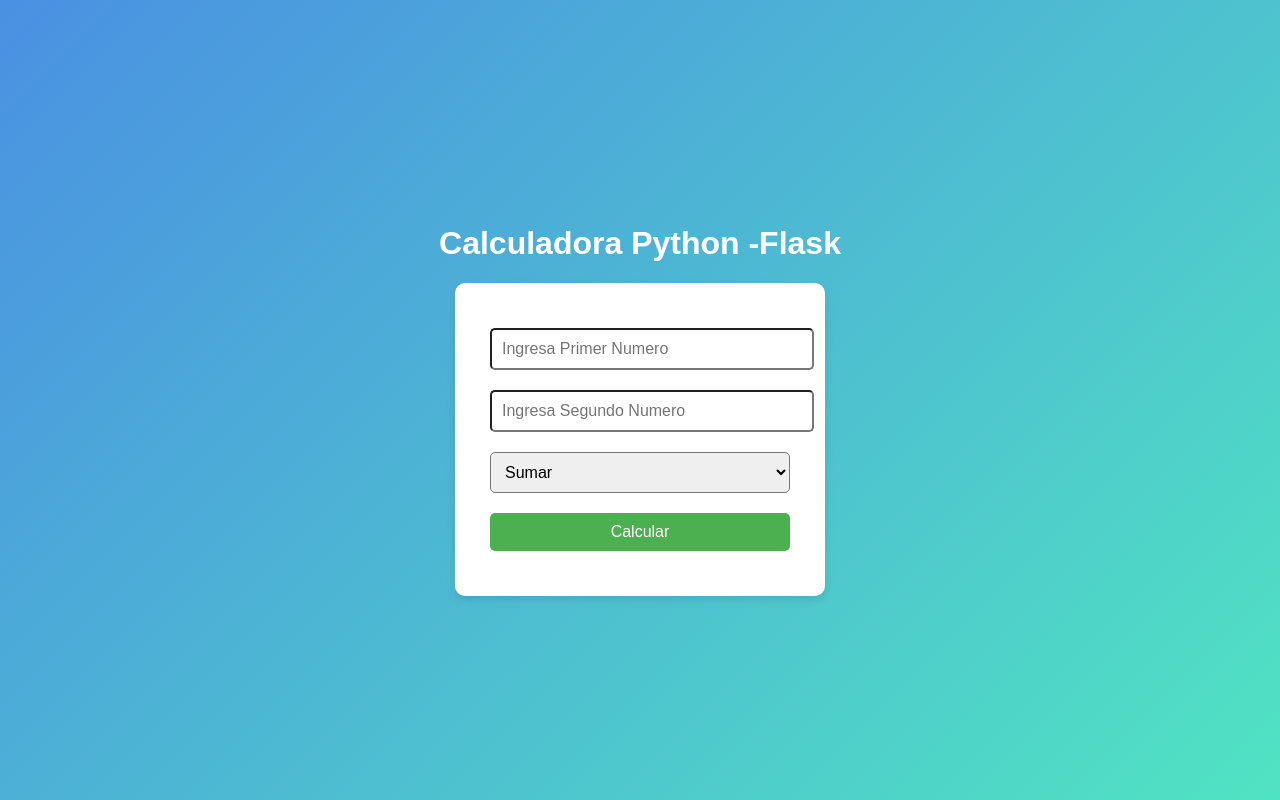
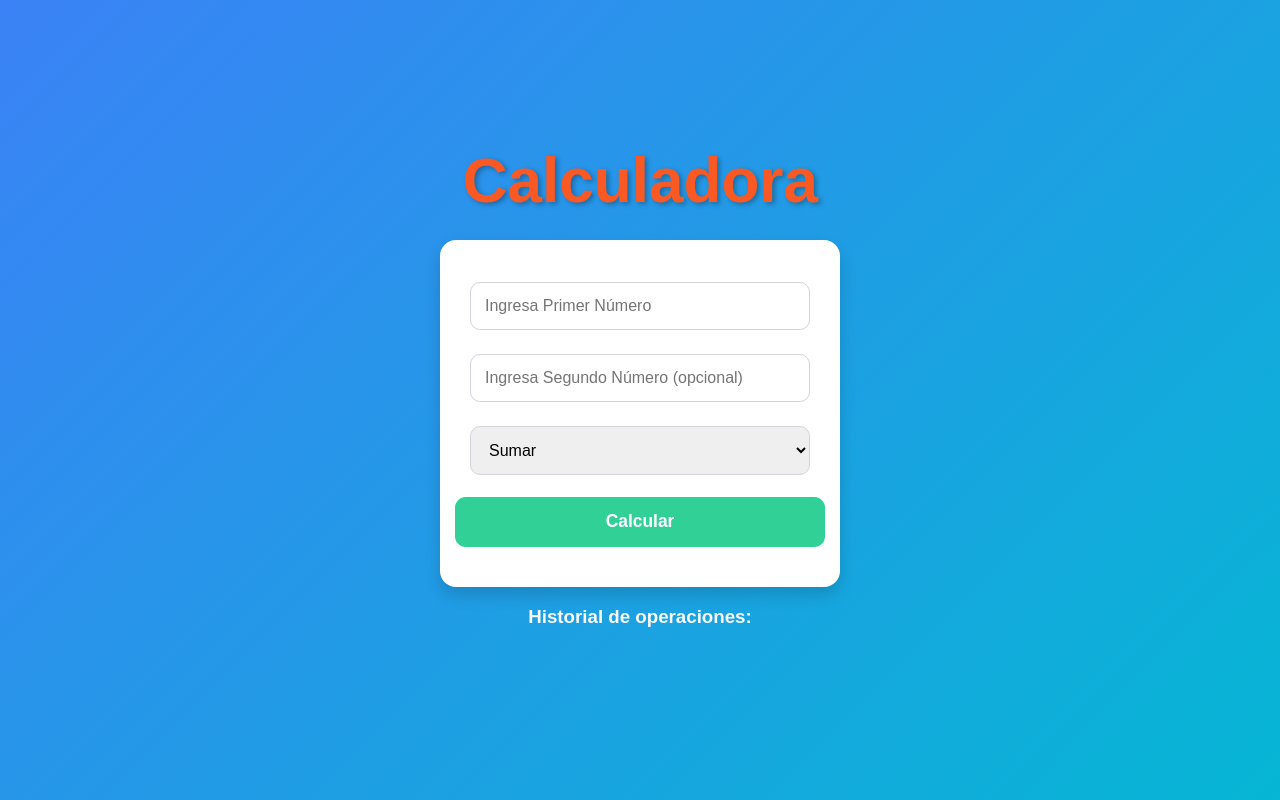
Before and after one commit to JFCandia/Calculadora2, a Flask app: page / in a window 1280 px wide. Run offline with Flask 3, Linux system fonts and the light colour scheme.

Commit message:
Actualización: se modificó el diseño y se agregó historial

```diff
--- a/app.py
+++ b/app.py
@@ -1,26 +1,72 @@
-from flask import Flask, request, render_template
-import math  # Importamos math para operaciones matemáticas
+from flask import Flask, request, render_template, session
+import math
 
 app = Flask(__name__)
+app.secret_key = 'clave_secreta_para_sesion'
 
-@app.route("/", methods=["GET", "POST"])
-def calculator():
+# Función para guardar solo la nueva operación en el archivo
+def guardar_historial_en_archivo(item):
+    with open("historial_operaciones.txt", "a", encoding="utf-8") as archivo:
+        archivo.write(item + "\n")
+
+@app.route('/', methods=['GET', 'POST'])
+def calculadora():
+    if 'history' not in session:
+        session['history'] = []  # Inicializamos el historial en la sesión
+
     result = None
-    if request.method == "POST":
-        num1 = float(request.form["num1"])
-        num2 = float(request.form["num2"])
-        operation = request.form["operation"]
+    if request.method == 'POST':
+        num1 = float(request.form['num1'])
+        num2 = float(request.form.get('num2', 0))  # Por defecto 0 si no se usa
+        operation = request.form['operation']
 
-        if operation == "add":
+        if operation == 'add':
             result = num1 + num2
-        elif operation == "subtract":
+            operacion = f"{num1} + {num2} = {result}"
+        elif operation == 'subtract':
             result = num1 - num2
-        elif operation == "multiply":
+            operacion = f"{num1} - {num2} = {result}"
+        elif operation == 'multiply':
             result = num1 * num2
-        elif operation == "divide":
-            result = num1 / num2 if num2 != 0 else "Error: División por cero"
-    return render_template("calculator.html", result=result)
+            operacion = f"{num1} * {num2} = {result}"
+        elif operation == 'divide':
+            if num2 != 0:
+                result = num1 / num2
+                operacion = f"{num1} / {num2} = {result}"
+            else:
+                result = "Error: División por cero"
+                operacion = f"Error en división de {num1} / {num2}"
+        elif operation == 'modulo':
+            if num2 != 0:
+                result = num1 % num2
+                operacion = f"{num1} % {num2} = {result}"
+            else:
+                result = "Error: División por cero"
+                operacion = f"Error en módulo de {num1} % {num2}"
+        elif operation == 'power':
+            result = num1 ** num2
+            operacion = f"{num1} ^ {num2} = {result}"
+        elif operation == 'sqrt':
+            if num1 >= 0:
+                result = math.sqrt(num1)
+                operacion = f"√{num1} = {result}"
+            else:
+                result = "Error: Número negativo"
+                operacion = f"Error en raíz cuadrada de {num1}"
+        elif operation == 'factorial':
+            if num1 >= 0 and num1 == int(num1):
+                result = math.factorial(int(num1))
+                operacion = f"{int(num1)}! = {result}"
+            else:
+                result = "Error: Factorial solo para enteros no negativos"
+                operacion = f"Error en factorial de {num1}"
 
-# Asegúrate de que esta parte esté al nivel principal
-if __name__ == "__main__":
+        # Agregar la operación al historial de sesión
+        if result != None:
+            session['history'].append(operacion)
+            guardar_historial_en_archivo(operacion)  # Guardar solo la nueva operación
+
+    return render_template('calculator.html', result=result, history=session['history'])
+
+if __name__ == '__main__':
     app.run(debug=True)
--- a/static/styles.css
+++ b/static/styles.css
@@ -1,9 +1,8 @@
 /* General */
 body {
-    background: linear-gradient(135deg, #4a90e2, #50e3c2);
-    color: white;
-    font-family: Arial, sans-serif;
-    background-color: #f4f4f9;
+    background: linear-gradient(135deg, #3b82f6, #06b6d4); /* Azul y cian más vibrantes */
+    color: #f9fafb; /* Blanco más suave */
+    font-family: 'Arial', sans-serif;
     margin: 0;
     padding: 0;
     display: flex;
@@ -11,50 +10,119 @@ body {
     align-items: center;
     justify-content: center;
     height: 100vh;
+    overflow: hidden;
+    transition: background-color 0.3s ease-in-out, color 0.3s ease-in-out;
 }
 
 /* Formulario */
 form {
-    background-color: #fff;
-    padding: 35px;
-    border-radius: 10px;
-    box-shadow: 0 4px 8px rgba(0, 0, 0, 0.1);
-    width: 300px;
+    background-color: #ffffff;
+    padding: 30px;
+    border-radius: 16px;
+    box-shadow: 0 8px 16px rgba(0, 0, 0, 0.15);
+    width: 340px;
     text-align: center;
+    transition: transform 0.3s ease-in-out, box-shadow 0.3s ease-in-out, background-color 0.3s ease-in-out;
+    animation: formPulse 3s infinite; /* Animación de pulso */
+}
+
+form:hover {
+    transform: scale(1.05); /* Agrandamiento suave */
+    box-shadow: 0 12px 24px rgba(0, 0, 0, 0.25); /* Sombra más pronunciada */
+    background-color: #f0f9ff; /* Azul claro */
+}
+
+/* Animación de pulso para el formulario */
+@keyframes formPulse {
+    0%, 100% {
+        transform: scale(1); /* Tamaño normal */
+        background-color: #ffffff; /* Blanco */
+    }
+    50% {
+        transform: scale(1.02); /* Ligero agrandamiento */
+        background-color: #e0f7fa; /* Azul muy claro */
+    }
 }
 
 input, select, button {
-    margin: 10px 0;
-    padding: 10px;
+    margin: 12px 0;
+    padding: 14px;
     width: 100%;
     font-size: 16px;
-    border-radius: 5px;
+    border-radius: 10px;
+    border: 1px solid #d1d5db; /* Gris claro */
+    box-sizing: border-box;
+    transition: border-color 0.3s ease-in-out, box-shadow 0.2s ease-in-out;
+}
+
+input:focus, select:focus {
+    border-color: #3b82f6; /* Azul vibrante */
+    outline: none;
+    box-shadow: 0 0 8px rgba(59, 130, 246, 0.5);
 }
 
 /* Botón */
 button {
-    background-color: #4CAF50;
-    color: white;
+    background-color: #10b981; /* Verde esmeralda */
+    color: #ffffff;
     border: none;
     cursor: pointer;
-    transition: background-color 0.3s ease-in-out;
+    font-weight: bold;
+    border-radius: 10px;
+    transition: background-color 0.3s ease-in-out, transform 0.2s ease-in-out, box-shadow 0.2s ease-in-out;
+    animation: buttonPulse 2s infinite; /* Animación de pulso */
 }
 
 button:hover {
-    background-color: #45a049;
+    background-color: #059669; /* Verde más oscuro */
+    transform: translateY(-3px) scale(1.05); /* Movimiento hacia arriba y agrandamiento */
+    box-shadow: 0 6px 12px rgba(0, 0, 0, 0.3);
 }
+
+button:active {
+    transform: translateY(0) scale(1); /* Regresa a su tamaño original */
+    box-shadow: none;
+}
+
+/* Animación de pulso */
+@keyframes buttonPulse {
+    0%, 100% {
+        transform: scale(1); /* Tamaño normal */
+        background-color: #10b981; /* Verde esmeralda */
+    }
+    50% {
+        transform: scale(1.1); /* 10% más grande */
+        background-color: #34d399; /* Verde más claro */
+    }
+}
+
+/* Animación de colores al hacer clic */
+button:focus {
+    animation: buttonColorChange 1s ease-in-out;
+}
+
+@keyframes buttonColorChange {
+    0% { background-color: #10b981; }
+    25% { background-color: #059669; }
+    50% { background-color: #34d399; }
+    75% { background-color: #10b981; }
+    100% { background-color: #059669; }
+}
+
 
 /* Resultado */
 h2 {
-    font-size: 20px;
-    color: #333;
+    font-size: 24px;
+    color: #1f2937; /* Gris oscuro */
     text-align: center;
+    margin-top: 20px;
 }
 
+/* Animación */
 form {
     opacity: 0;
     transform: translateY(-20px);
-    animation: fadeIn 0.5s ease-in-out forwards;
+    animation: fadeIn 0.6s ease-in-out forwards;
 }
 
 @keyframes fadeIn {
@@ -64,7 +132,75 @@ form {
     }
 }
 
+/* Modo oscuro */
 .dark-mode {
-    background-color: black;
-    color: white;
+    background-color: #1e293b; /* Azul oscuro */
+    color: #f1f5f9; /* Blanco suave */
+    transition: background-color 0.3s ease-in-out, color 0.3s ease-in-out;
 }
+
+.dark-mode form {
+    background-color: #334155; /* Azul grisáceo */
+    box-shadow: 0 8px 16px rgba(0, 0, 0, 0.5);
+}
+
+.dark-mode input, .dark-mode select, .dark-mode button {
+    background-color: #475569; /* Azul más oscuro */
+    color: #e2e8f0; /* Blanco grisáceo */
+    border: 1px solid #64748b; /* Gris azulado */
+}
+
+.dark-mode input:focus, .dark-mode select:focus {
+    border-color: #06b6d4; /* Cian vibrante */
+    box-shadow: 0 0 8px rgba(6, 182, 212, 0.5);
+}
+
+.dark-mode button {
+    background-color: #06b6d4; /* Cian vibrante */
+}
+
+.dark-mode button:hover {
+    background-color: #0891b2; /* Cian más oscuro */
+}
+
+/* Define una animación que cambia los colores del texto en diferentes */
+@keyframes colorChange {
+    0% { color: #4CAF50; }
+    25% { color: #FF5722; }
+    50% { color: #3F51B5; }
+    75% { color: #FFC107; }
+    100% { color: #4CAF50; }
+}
+
+/* Hace que el título se mueva horizontalmente */
+@keyframes move {
+    0%, 100% { transform: translateX(0); }
+    50% { transform: translateX(20px); }
+}
+
+@keyframes growShrinkColor {
+    0%, 100% {
+        transform: scale(1); /* Tamaño normal */
+        color: #4CAF50; /* Verde */
+    }
+    25% {
+        transform: scale(1.3); /* 30% más grande */
+        color: #FF5722; /* Naranja */
+    }
+    50% {
+        transform: scale(1.5); /* 50% más grande */
+        color: #3F51B5; /* Azul */
+    }
+    75% {
+        transform: scale(1.3); /* Regresa al 30% más grande */
+        color: #FFC107; /* Amarillo */
+    }
+}
+
+h1 {
+    font-family: 'Arial', sans-serif;
+    font-size: 3em;
+    text-align: center;
+    text-shadow: 2px 2px 4px rgba(0, 0, 0, 0.3);
+    animation: growShrinkColor 3s infinite; /* Animación de 3 segundos infinita */
+}
--- a/templates/calculator.html
+++ b/templates/calculator.html
@@ -1,27 +1,58 @@
 <!DOCTYPE html>
-<html lang="en">
+<html lang="es">
 <head>
     <meta charset="UTF-8">
     <link rel="stylesheet" href="{{ url_for('static', filename='styles.css') }}">
-    <link rel="stylesheet" href="{{ url_for('static', filename='styles.css') }}">
-    <script src="{{ url_for('static', filename='script.js') }}"></script>
+    <script>
+        function updateFields() {
+            const operation = document.querySelector('select[name="operation"]').value;
+            const num2Field = document.querySelector('input[name="num2"]');
+
+            // Deshabilitar num2 para factorial y raíz cuadrada
+            if (operation === 'factorial' || operation === 'sqrt') {
+                num2Field.disabled = true;
+                num2Field.value = ''; // Limpiar valor del campo
+            } else {
+                num2Field.disabled = false;
+            }
+        }
+    </script>
     <title>Calculadora</title>
 </head>
 <body>
-    <h1>Calculadora Python -Flask</h1>
+    <h1>Calculadora</h1> <!--PYTHON-FLASK-->
     <form method="POST">
-        <input type="number" name="num1" placeholder="Ingresa Primer Numero" required>
-        <input type="number" name="num2" placeholder="Ingresa Segundo Numero" required>
-        <select name="operation">
+        <input type="number" name="num1" placeholder="Ingresa Primer Número" required>
+        <input type="number" name="num2" placeholder="Ingresa Segundo Número (opcional)" required>
+        <select name="operation" onchange="updateFields()">
             <option value="add">Sumar</option>
             <option value="subtract">Restar</option>
             <option value="multiply">Multiplicar</option>
             <option value="divide">Dividir</option>
+            <option value="modulo">Módulo</option> <!--Calcula el residuo de una división. Maneja errores como división por cero.-->
+            <option value="power">Exponenciación</option> <!-- Eleva un número a la potencia de otro usando ** en Python.   Ejemplo: 3 ^ 2 = 9.-->
+            <option value="sqrt">Raíz Cuadrada</option> <!-- Se calcula la raíz cuadrada de num1, Incluye manejo de errores para números negativos-->
+            <option value="factorial">Factorial</option> <!--Se calcula el factorial de num1, Maneja solo números enteros no negativos.-->
         </select>
         <button type="submit">Calcular</button>
     </form>
-    {% if result %}
+
+    <!--{% if result %}
         <h2>Resultado: {{ result }}</h2>
-    {% endif %}
+    {% endif %}-->
 
-</body>
+    <h3>Historial de operaciones:</h3>
+<ul>
+    {% for item in history %}
+        <li>{{ item }}</li> <!-- Renderiza cada operación como una sola línea -->
+    {% endfor %}
+</ul>
+
+
+
+
+
+<!--Calcula el residuo de una división. Maneja errores como división por cero.-->
+<!-- Eleva un número a la potencia de otro usando ** en Python.   Ejemplo: 3 ^ 2 = 9.-->
+ <!-- Se calcula la raíz cuadrada de num1, Incluye manejo de errores para números negativos-->
+  <!--Se calcula el factorial de num1, Maneja solo números enteros no negativos.-->
```
Also changed, not shown: historial_operaciones.txt (added).
